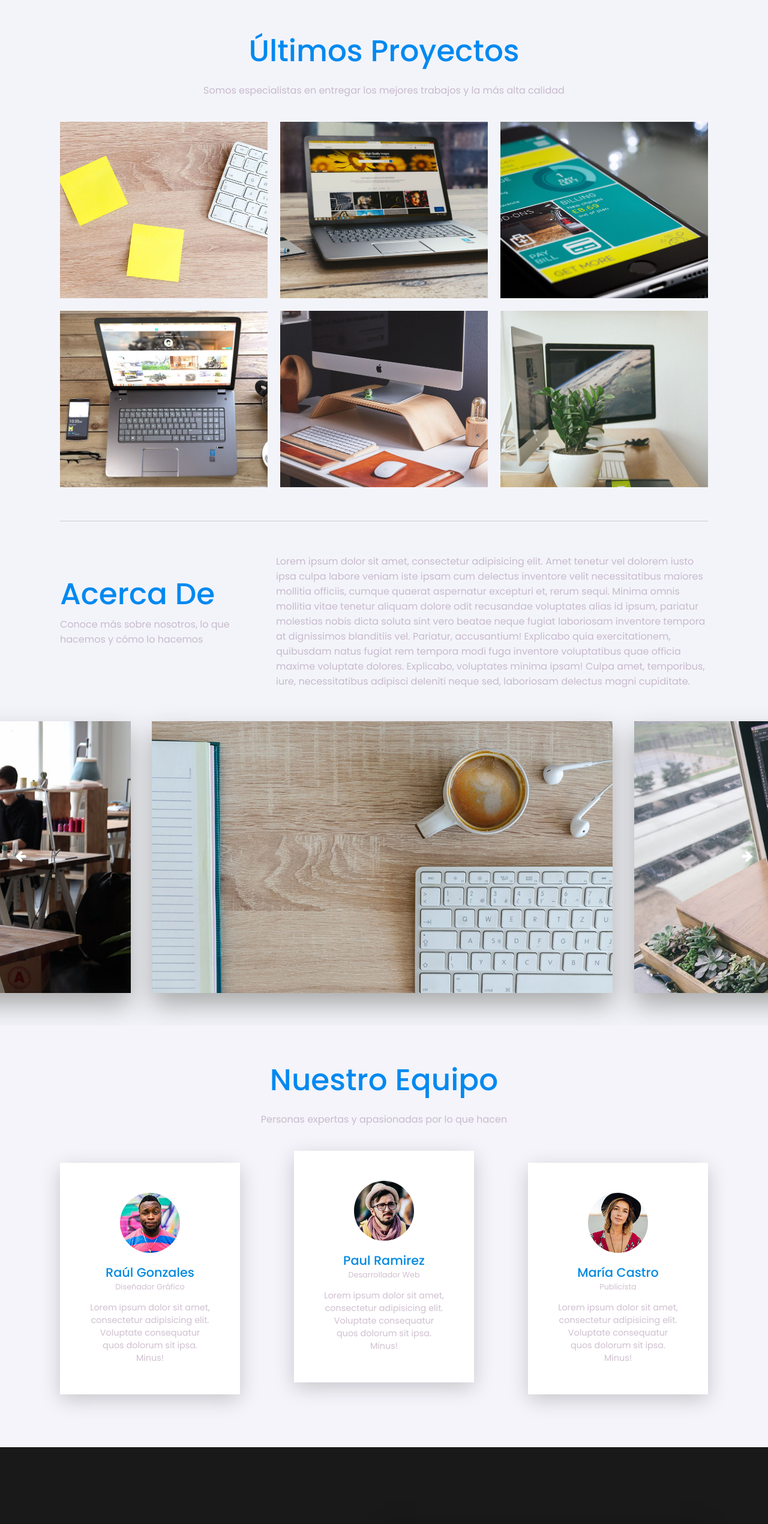
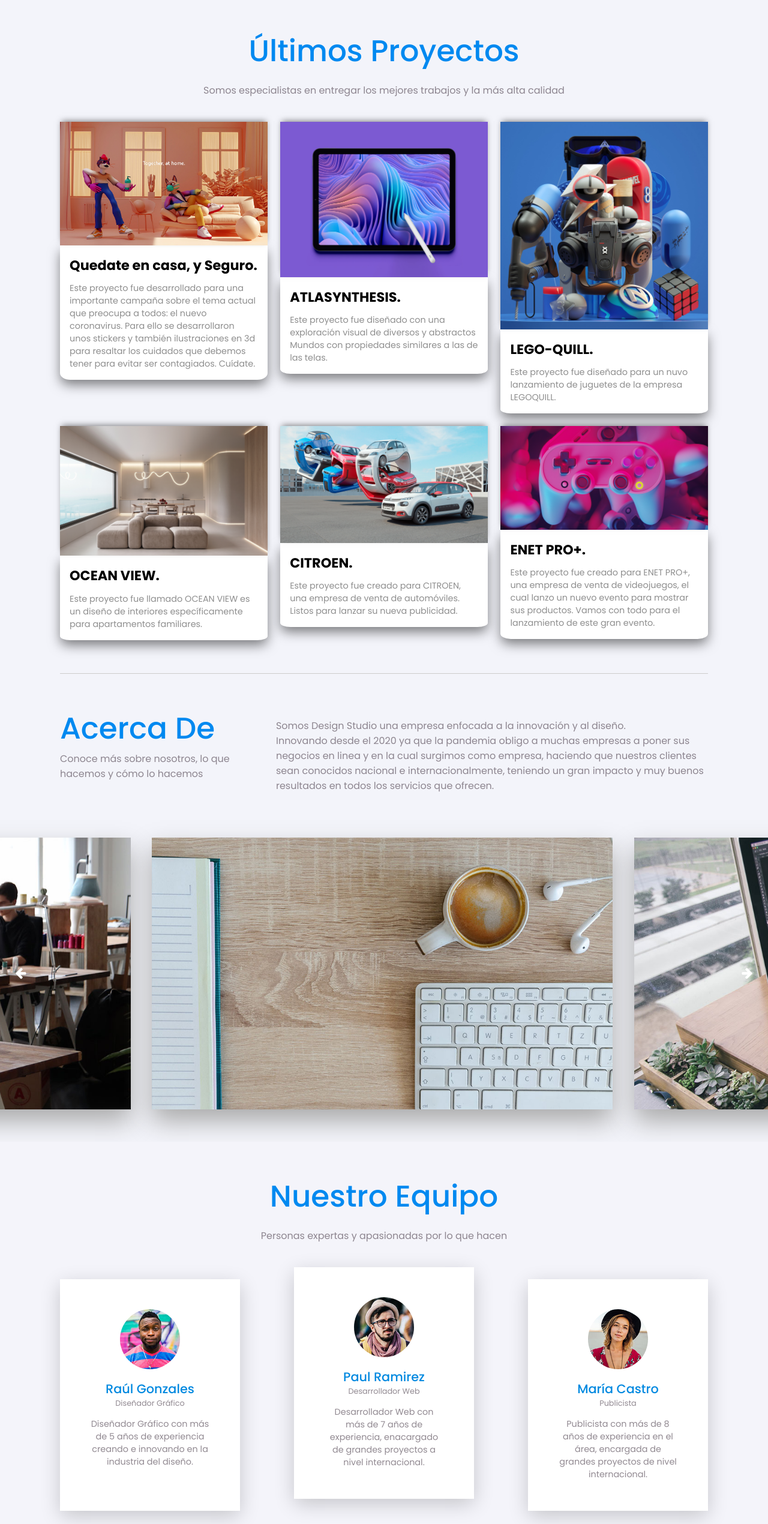
Before and after one commit to david-dc381/Design-Studio, a plain HTML site: page index.html in a window 1280 px wide. Shown: the part 860-3400 px from the top of the page at 60% size. Drawn offline with nearby package versions, Linux system fonts and the light colour scheme.

Commit message:
Cambios en proyecto | Nuestro equipo | Footer

```diff
--- a/css/main.css
+++ b/css/main.css
@@ -30,7 +30,7 @@
 }
 
 .titulo-seccion p {
-  color: #9797;
+  color: #564956a6;
   font-size: 1rem;
   font-weight: 400;
 }
@@ -295,7 +295,7 @@
   text-align: left;
 }
 .main .acerca-de .texto-acerca-de p{
-  color: #9797;
+  color: #564956a6;
   font-size: 1rem;
   font-weight: 400;
 }
@@ -388,13 +388,13 @@
 }
 
 .main .nuestro-equipo .equipo .persona-equipo .texto h4 {
-  color: #9797;
+  color: #564956a6;
   font-size: 0.8rem;
   font-weight: 400;
   margin-bottom: 15px;
 }
 .main .nuestro-equipo .equipo .persona-equipo .texto p {
-  color: #9797;
+  color: #564956a6;
   font-weight: 400;
   font-size: 0.9rem;
 }
@@ -443,7 +443,7 @@
   margin-bottom: 15px;
 }
 .main .info-extra .contenedor .info .contenido-info .texto-info p {
-  color: #9797;
+  color: #61b7df;
   font-size: 1rem;
   font-weight: 400;
 }
@@ -488,7 +488,7 @@
 }
 
 .main .contacto .contenedor-formulario .formulario p {
-  color: #9797;
+  color: #564956a6;
   font-size: 1rem;
   font-weight: 400;
   margin-bottom: 30px;
@@ -501,7 +501,7 @@
   outline: none;
   width: 100%;
   margin-bottom: 10px;
-  color: #9797;
+  color: #564956a6;
   font-size: 0.9rem;
   font-weight: 400;
   letter-spacing: 0.5px;
@@ -516,7 +516,7 @@
   max-width: 100%;
   max-height: 88px;
   min-height: 88px;
-  color: #9797;
+  color: #564956a6;
   margin-bottom: 10px;
   font-size: 0.9rem;
   font-weight: 400;
@@ -561,12 +561,13 @@
 /* Footer */
 footer {
   background: #f3f4fa;
-  padding: 54px 0;
+  padding-top: 54px;
+  padding-bottom: 20px;
   text-align: center;
 }
 
 footer .copy {
-  color: #9797;
+  color: #564956a6;
   font-size: 0.9rem;
   font-weight: 400;
   margin-bottom: 15px;
@@ -575,7 +576,7 @@
 footer .footer-redes a {
   display: inline-block;
   padding: 0 10px;
-  color: #9797;
+  color: #564956a6;
   text-decoration: none;
   font-weight: 500;
   font-size: 0.875rem;
@@ -584,10 +585,29 @@
   transition: all .3s ease;
 }
 
+footer .developer {
+  color: #564956a6;
+  font-size: 0.9rem;
+  font-weight: 400;
+  margin-top: 4rem;
+}
+
 footer .footer-redes a:hover {
   color: #0089E0;
 }
 
+.developer {
+  display: flex;
+  justify-content: center;
+  align-items: center;
+}
+.developer p {
+  font-weight: bolder;
+}
+.logo-desarrollador {
+  width: 68px;
+  margin: 0 1rem;
+}
 
 
 
@@ -747,3 +767,76 @@
   }
 
 }
+
+
+/* Editado la galeria */
+.proyecto {
+  transition: all .3s ease-in-out;
+}
+.proyecto:hover {
+  transform: scale(1.1);
+  transition: all .3s ease-in-out;
+}
+
+.imagen-proyecto {
+  box-shadow: 0px -4px 10px -3px rgb(0 0 0 / 51%);
+}
+
+.container-texto {
+  background-color: #fff;
+  box-shadow: 0px 9px 20px -1px rgb(0 0 0 / 51%);
+  padding: 1em;
+  border-bottom-left-radius: 5%;
+  border-bottom-right-radius: 5%;
+}
+
+.container-texto h3 {
+  font-size: 1.4rem;
+  padding-bottom: .5em;
+}
+
+.proyecto p {
+  color: rgba(36, 36, 36, 0.514);
+  font-size: .9rem;
+  text-overflow: ellipsis;
+  /* overflow:hidden;
+  white-space:nowrap; */
+}
+/* Estilos para los textos de modal */
+.modal {
+  display: block;
+  padding: 5em 0;
+  text-align: center;
+}
+/* .container-modal {
+  width: 40%;
+  margin: auto;
+  background-color: #fff;
+}
+.modal img {
+  width: 100%;
+  max-width: 600px;
+}
+.modal h3 {
+
+  text-align: left;
+  width: 100%;
+  color: #fff;
+}
+.modal p {
+  color: rgb(46, 46, 46);
+  text-align: left;
+} */
+
+
+.persona-equipo:hover {
+  transform: translateY(-20%);
+  transition: all .3s ease-in-out;
+}
+.persona-equipo:nth-child(2):hover {
+  transform: translateY(10%);
+  transition: all .3s ease-in-out;
+}
+.persona-equipo {
+  transition: all .3s ease-in-out;
+}
--- a/index.html
+++ b/index.html
@@ -5,6 +5,7 @@
   <meta name="viewport" content="width=device-width, initial-scale=1.0, maximum-scale=1.0, minimum-scale=1.0, user-scalable=no">
   <meta http-equiv="X-UA-Compatible" content="ie=edge">
   <title>S - Design Studio</title>
+  <link rel="shortcut icon" href="./img/logotipo.png" type="image/x-icon">
   <link rel="stylesheet" href="css/font-awesome.min.css">
   <link href="https://fonts.googleapis.com/css2?family=Poppins:wght@300;400;500;700&display=swap" rel="stylesheet">
   <link rel="stylesheet" href="css/main.css">
@@ -111,23 +112,59 @@
         <p>Somos especialistas en entregar los mejores trabajos y la más alta calidad</p>
       </div>
       <div class="galeria-proyectos">
-        <div class="proyecto">
-          <img src="img/proyecto1.jpg" alt="Proyecto1" class="imagen-proyecto">
+        <div id="proyecto" class="proyecto">
+          <img src="img/proyectos/proyecto1.jpg" alt="Proyecto1" class="imagen-proyecto">
+          <div class="container-texto">
+            <h3 id="imgTitulo">Quedate en casa, y Seguro.</h3>
+            <p id="imgP">
+              Este proyecto fue desarrollado para una importante campaña sobre el tema actual que preocupa a todos: el nuevo coronavirus. Para ello se desarrollaron unos stickers y también ilustraciones en 3d para resaltar los cuidados que debemos tener para evitar ser contagiados. Cuídate.
+            </p>
+          </div>
         </div>
         <div class="proyecto">
-          <img src="img/proyecto2.jpg" alt="Proyecto2" class="imagen-proyecto">
+          <img src="img/proyectos/proyecto2.jpg" alt="Proyecto2" class="imagen-proyecto">
+          <div class="container-texto">
+            <h3 id="imgTitulo">ATLASYNTHESIS.</h3>
+            <p id="imgP">
+              Este proyecto fue diseñado con una exploración visual de diversos y abstractos Mundos con propiedades similares a las de las telas.
+            </p>
+          </div>
         </div>
         <div class="proyecto">
-          <img src="img/proyecto3.jpg" alt="Proyecto3" class="imagen-proyecto">
+          <img src="img/proyectos/proyecto3.jpg" alt="Proyecto3" class="imagen-proyecto">
+          <div class="container-texto">
+            <h3 id="imgTitulo">LEGO-QUILL.</h3>
+            <p id="imgP">
+              Este proyecto fue diseñado para un nuvo lanzamiento de juguetes de la empresa LEGOQUILL.
+            </p>
+          </div>
         </div>
         <div class="proyecto">
-          <img src="img/proyecto4.jpg" alt="Proyecto4" class="imagen-proyecto">
+          <img src="img/proyectos/proyecto4.jpg" alt="Proyecto4" class="imagen-proyecto">
+          <div class="container-texto">
+            <h3 id="imgTitulo">OCEAN VIEW.</h3>
+            <p id="imgP">
+              Este proyecto fue llamado OCEAN VIEW es un diseño de interiores específicamente para apartamentos familiares.
+            </p>
+          </div>
         </div>
         <div class="proyecto">
-          <img src="img/proyecto5.jpg" alt="Proyecto5" class="imagen-proyecto">
+          <img src="img/proyectos/proyecto5.jpg" alt="Proyecto5" class="imagen-proyecto">
+          <div class="container-texto">
+            <h3 id="imgTitulo">CITROEN.</h3>
+            <p id="imgP">
+              Este proyecto fue creado para CITROEN, una empresa de venta de automóviles. Listos para lanzar su nueva publicidad.
+            </p>
+          </div>
         </div>
         <div class="proyecto">
-          <img src="img/proyecto6.jpg" alt="Proyecto6" class="imagen-proyecto">
+          <img src="img/proyectos/proyecto6.jpg" alt="Proyecto6" class="imagen-proyecto">
+          <div class="container-texto">
+            <h3 id="imgTitulo">ENET PRO+.</h3>
+            <p id="imgP">
+              Este proyecto fue creado para ENET PRO+, una empresa de venta de videojuegos, el cual lanzo un nuevo evento para mostrar sus productos. Vamos con todo para el lanzamiento de este gran evento.
+            </p>
+          </div>
         </div>
       </div>
     </div>
@@ -142,7 +179,12 @@
         <p>Conoce más sobre nosotros, lo que hacemos y cómo lo hacemos</p>
       </div>
       <div class="texto-acerca-de">
-        <p>Lorem ipsum dolor sit amet, consectetur adipisicing elit. Amet tenetur vel dolorem iusto ipsa culpa labore veniam iste ipsam cum delectus inventore velit necessitatibus maiores mollitia officiis, cumque quaerat aspernatur excepturi et, rerum sequi. Minima omnis mollitia vitae tenetur aliquam dolore odit recusandae voluptates alias id ipsum, pariatur molestias nobis dicta soluta sint vero beatae neque fugiat laboriosam inventore tempora at dignissimos blanditiis vel. Pariatur, accusantium! Explicabo quia exercitationem, quibusdam natus fugiat rem tempora modi fuga inventore voluptatibus quae officia maxime voluptate dolores. Explicabo, voluptates minima ipsam! Culpa amet, temporibus, iure, necessitatibus adipisci deleniti neque sed, laboriosam delectus magni cupiditate.</p>
+        <p>
+          Somos Design Studio una empresa enfocada a la innovación y al diseño.
+        </p>
+        <p>
+          Innovando desde el 2020 ya que la pandemia obligo a muchas empresas a poner sus negocios en linea y en la cual surgimos como empresa, haciendo que nuestros clientes sean conocidos nacional e internacionalmente, teniendo un gran impacto y muy buenos resultados en todos los servicios que ofrecen.
+        </p>
       </div>
     </div>
   </section>
@@ -187,7 +229,9 @@
           <div class="texto">
             <h3>Raúl Gonzales</h3>
             <h4>Diseñador Gráfico</h4>
-            <p>Lorem ipsum dolor sit amet, consectetur adipisicing elit. Voluptate consequatur quos dolorum sit ipsa. Minus!</p>
+            <p>
+              Diseñador Gráfico con más de 5 años de experiencia creando e innovando en la industria del diseño.
+            </p>
           </div>
         </div>
 
@@ -198,7 +242,9 @@
           <div class="texto">
             <h3>Paul Ramirez</h3>
             <h4>Desarrollador Web</h4>
-            <p>Lorem ipsum dolor sit amet, consectetur adipisicing elit. Voluptate consequatur quos dolorum sit ipsa. Minus!</p>
+            <p>
+              Desarrollador Web con más de 7 años de experiencia, enacargado de grandes proyectos a nivel internacional.
+            </p>
           </div>
         </div>
 
@@ -209,7 +255,9 @@
           <div class="texto">
             <h3>María Castro</h3>
             <h4>Publicista</h4>
-            <p>Lorem ipsum dolor sit amet, consectetur adipisicing elit. Voluptate consequatur quos dolorum sit ipsa. Minus!</p>
+            <p>
+              Publicista con más de 8 años de experiencia en el área, encargada de grandes proyectos de nivel internacional.
+            </p>
           </div>
         </div>
       </div>
@@ -227,7 +275,7 @@
           </div>
           <div class="texto-info">
             <h4>Imaginamos y diseñamos</h4>
-            <p>Lorem ipsum dolor sit amet, consectetur adipisicing elit. Facilis voluptas vero quas consectetur saepe magnam!</p>
+            <p>Como empresa de diseño nuestra prioridad es siempre plasmar en un diseño antes de pasarlo a desarrollarlo, aquello cliente sueña para su empresa lo realizamos.</p>
           </div>
         </div>
 
@@ -237,7 +285,7 @@
           </div>
           <div class="texto-info">
             <h4>Creamos</h4>
-            <p>Lorem ipsum dolor sit amet, consectetur adipisicing elit. Facilis voluptas vero quas consectetur saepe magnam!</p>
+            <p>Creamos productos, diseños innovadores en base a aquello que el cliente desea mostrar como imagen al mercado.</p>
           </div>
         </div>
       </div>
@@ -304,6 +352,10 @@
       <i class="fa fa-instagram" aria-hidden="true"></i>
     </a>
   </div>
+  <div class="developer">
+    <p>Desarrollado por:</p>
+    <img class="logo-desarrollador" src="./img/llajta.png" alt="logo desarrollador">
+  </div>
 </footer>
 
 <script src="https://code.jquery.com/jquery-3.4.1.min.js"></script>
```
Also changed, not shown: js/modal.js (+14 -1 lines), img/llajta.png (added), img/proyectos/proyecto1.jpg (added), img/proyectos/proyecto2.jpg (added), img/proyectos/proyecto3.jpg (added), img/proyectos/proyecto4.jpg (added), img/proyectos/proyecto5.jpg (added), img/proyectos/proyecto6.jpg (added).
